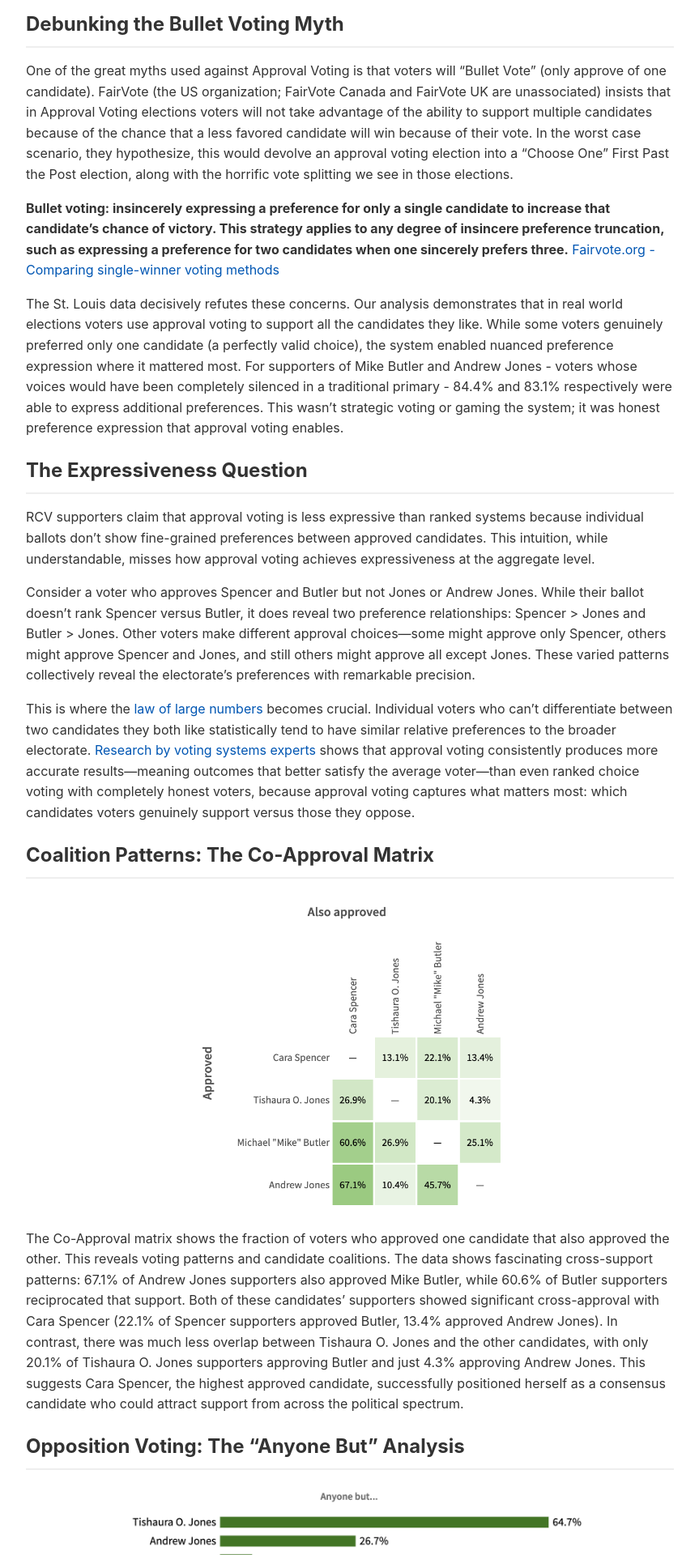
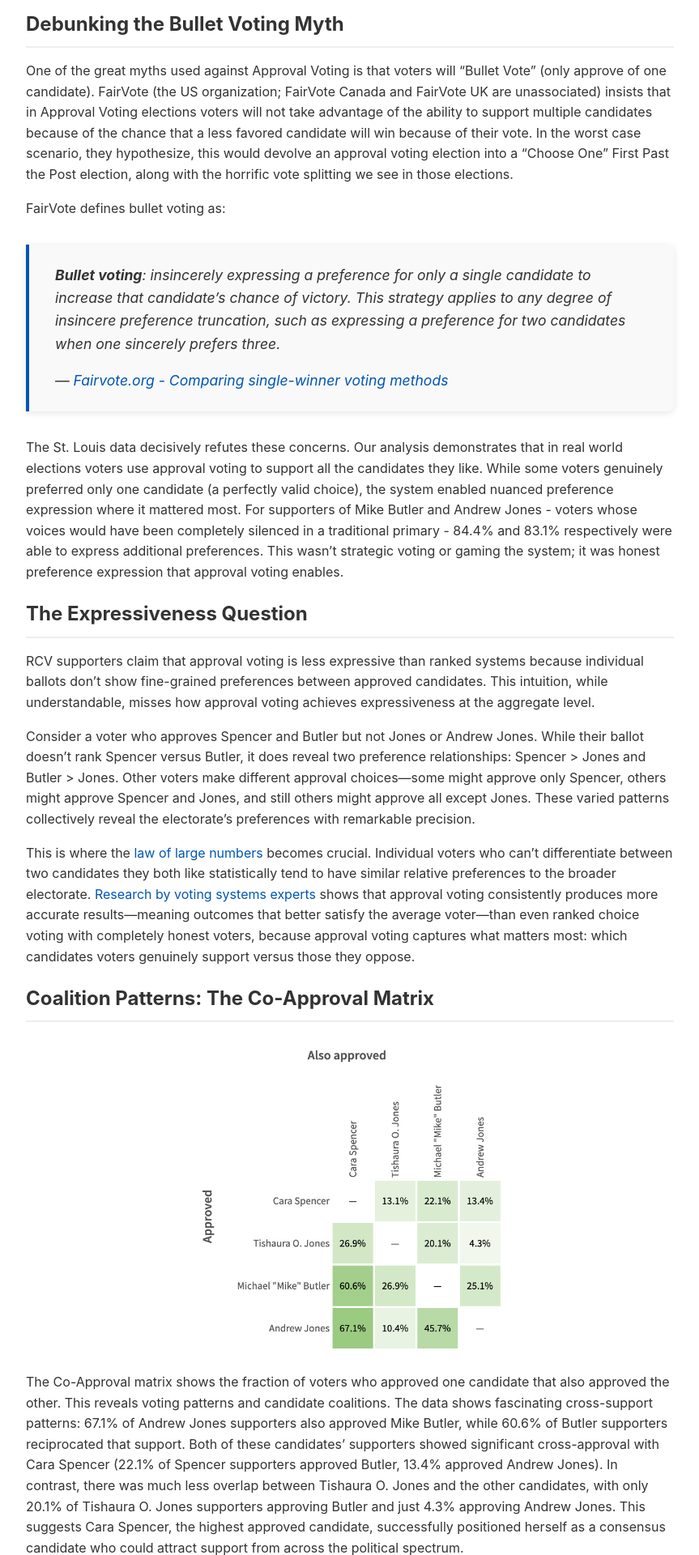
Before and after one commit to fsargent/fsargent.github.io, a Jekyll site: the page built from _posts/2025-08-29-st-louis-approval-voting.md, in a window 1280 px wide. Shown: the part 2268-4188 px from the top of the page at 81% size, without its empty margins (208-1071 px from the left). Built offline with Jekyll 4.4.1, drawn with Linux system fonts in a browser that asks for light colours.

Commit message:
Refine St. Louis Approval Voting post by enhancing bullet voting definition formatting and adding blockquote styling in CSS for improved readability.

```diff
--- a/_posts/2025-08-29-st-louis-approval-voting.md
+++ b/_posts/2025-08-29-st-louis-approval-voting.md
@@ -34,7 +34,11 @@ Our analysis of the Approval Distribution reveals that a third (32.8%) of voters
 
 One of the great myths used against Approval Voting is that voters will "Bullet Vote" (only approve of one candidate). FairVote (the US organization; FairVote Canada and FairVote UK are unassociated) insists that in Approval Voting elections voters will not take advantage of the ability to support multiple candidates because of the chance that a less favored candidate will win because of their vote. In the worst case scenario, they hypothesize, this would devolve an approval voting election into a "Choose One" First Past the Post election, along with the horrific vote splitting we see in those elections.
 
-**Bullet voting: insincerely expressing a preference for only a single candidate to increase that candidate's chance of victory. This strategy applies to any degree of insincere preference truncation, such as expressing a preference for two candidates when one sincerely prefers three.** [Fairvote.org - Comparing single-winner voting methods](https://fairvote.org/resources/electoral-systems/comparing-voting-methods/?section=criteria-welltested-in-government-elections)
+FairVote defines bullet voting as:
+
+> **Bullet voting**: insincerely expressing a preference for only a single candidate to increase that candidate's chance of victory. This strategy applies to any degree of insincere preference truncation, such as expressing a preference for two candidates when one sincerely prefers three.
+>
+> _— [Fairvote.org - Comparing single-winner voting methods](https://fairvote.org/resources/electoral-systems/comparing-voting-methods/?section=criteria-welltested-in-government-elections)_
 
 The St. Louis data decisively refutes these concerns. Our analysis demonstrates that in real world elections voters use approval voting to support all the candidates they like. While some voters genuinely preferred only one candidate (a perfectly valid choice), the system enabled nuanced preference expression where it mattered most. For supporters of Mike Butler and Andrew Jones - voters whose voices would have been completely silenced in a traditional primary - 84.4% and 83.1% respectively were able to express additional preferences. This wasn't strategic voting or gaming the system; it was honest preference expression that approval voting enables.
 
--- a/css/style.css
+++ b/css/style.css
@@ -91,6 +91,27 @@ pre {
   word-wrap: break-word;
 }
 
+blockquote {
+  background: #f9f9f9;
+  border-left: 4px solid #0056b3;
+  margin: 2em 0;
+  padding: 1.5em 2em;
+  font-style: italic;
+  position: relative;
+  border-radius: 0 8px 8px 0;
+  box-shadow: 0 2px 8px rgba(0, 0, 0, 0.1);
+}
+
+blockquote p {
+  margin: 0;
+  font-size: 1.1em;
+  line-height: 1.6;
+}
+
+blockquote p:not(:last-child) {
+  margin-bottom: 1em;
+}
+
 .video-container {
   position: relative;
   padding-bottom: 56.25%;
@@ -152,6 +173,12 @@ pre {
     border: 1px solid #444;
     border-left: 3px solid #f36d33;
     color: #ccc;
+  }
+
+  blockquote {
+    background: #2d2d2d;
+    border-left: 4px solid #8ab4f8;
+    box-shadow: 0 2px 8px rgba(255, 255, 255, 0.1);
   }
 }
 
```
